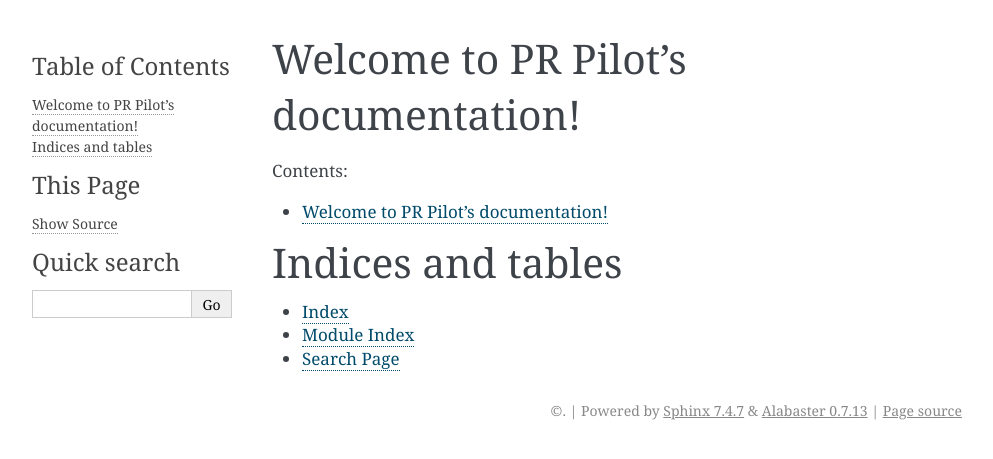
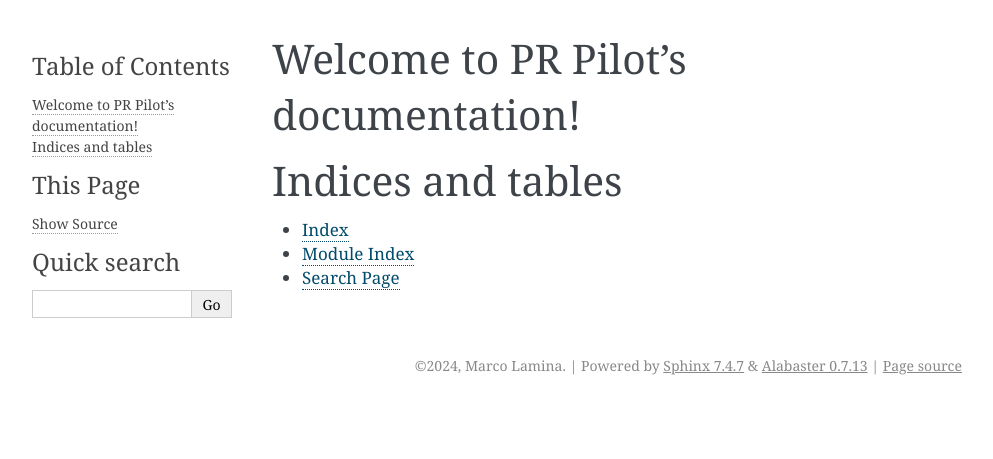
Before and after one commit to PR-Pilot-AI/pr-pilot-public, a Sphinx documentation site: the page built from source/index.rst, in a window 1280 px wide. Shown: the top 459 px of the page, without its empty margins (148-1141 px from the left). Built offline with Sphinx 7.4.7, drawn with Linux system fonts in a browser that asks for light colours; some of the changed lines change nothing that is shown.

Commit message:
Fix action

```diff
--- a/source/conf.py
+++ b/source/conf.py
@@ -1,16 +1,27 @@
-# Sphinx configuration file
+# Configuration file for the Sphinx documentation builder.
+#
+# For the full list of built-in configuration values, see the documentation:
+# https://www.sphinx-doc.org/en/master/usage/configuration.html
 
-import os
-import sys
-sys.path.insert(0, os.path.abspath('..'))
+# -- Project information -----------------------------------------------------
+# https://www.sphinx-doc.org/en/master/usage/configuration.html#project-information
 
-project = 'PR Pilot Documentation'
-author = 'PR Pilot Team'
+project = 'PR Pilot'
+copyright = '2024, Marco Lamina'
+author = 'Marco Lamina'
 
-extensions = [
-    'sphinx.ext.autodoc',
-    'sphinx.ext.viewcode',
-    'sphinx.ext.githubpages',
-]
+# -- General configuration ---------------------------------------------------
+# https://www.sphinx-doc.org/en/master/usage/configuration.html#general-configuration
+
+extensions = []
+
+templates_path = ['_templates']
+exclude_patterns = []
+
+
+
+# -- Options for HTML output -------------------------------------------------
+# https://www.sphinx-doc.org/en/master/usage/configuration.html#options-for-html-output
 
 html_theme = 'alabaster'
+html_static_path = ['_static']
--- a/source/index.rst
+++ b/source/index.rst
@@ -1,11 +1,16 @@
+.. PR Pilot documentation master file, created by
+   sphinx-quickstart on Tue Mar  5 20:35:25 2024.
+   You can adapt this file completely to your liking, but it should at least
+   contain the root `toctree` directive.
+
 Welcome to PR Pilot's documentation!
-=====================================
+====================================
 
 .. toctree::
    :maxdepth: 2
    :caption: Contents:
 
-   self
+
 
 Indices and tables
 ==================
```
Also changed, not shown: 1 other file.
